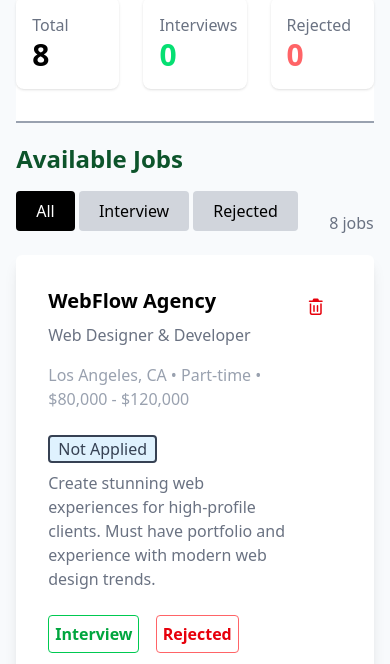
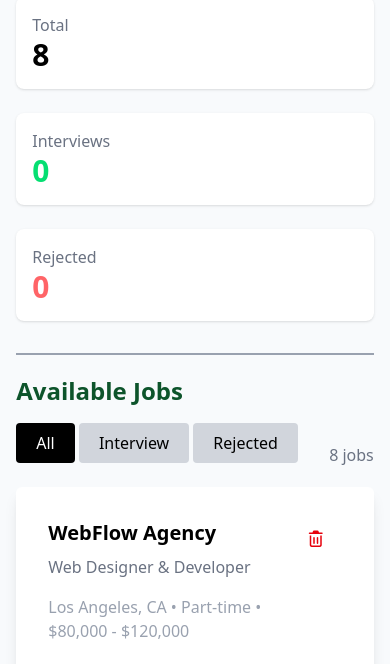
Before and after one commit to Sabbirbd912/A04-JobTracker, a plain HTML site: page index.html in a window 390 px wide. Shown: the part 103-767 px from the top of the page. Drawn offline with nearby package versions, Linux system fonts and the light colour scheme.

Commit message:
checked featured

```diff
--- a/index.html
+++ b/index.html
@@ -16,20 +16,20 @@
     />
   </head>
   <body class="bg-[#F8FAFC]">
-    <header class="w-11/12 mx-auto sticky top-0 bg-white z-10">
+    <header class="w-11/12 mx-auto">
       <h2 class="text-3xl font-bold py-8">Job Application Tracker</h2>
-      <div class="grid grid-cols-3 gap-6">
-        <div class="bg-base-100 p-4 rounded-lg shadow-sm">
+      <div class="grid grid-cols-1  md:grid-cols-3 gap-6">
+        <div class="bg-white p-4 rounded-lg shadow-sm">
           <p class="text-gray-500">Total</p>
           <h2 id="total" class="text-3xl font-bold">0</h2>
         </div>
-        <div class="bg-base-100 p-4 rounded-lg shadow-sm">
+        <div class="bg-white p-4 rounded-lg shadow-sm">
           <p class="text-gray-500">Interviews</p>
           <h2 id="interviewCounter" class="text-3xl font-bold text-green-400">
             0
           </h2>
         </div>
-        <div class="bg-base-100 p-4 rounded-lg shadow-sm">
+        <div class="bg-white p-4 rounded-lg shadow-sm">
           <p class="text-gray-500">Rejected</p>
           <h2 id="rejectedCounter" class="text-3xl font-bold text-red-400">
             0
@@ -41,7 +41,7 @@
 
     <main class="w-11/12 mx-auto pt-5">
       <h2 class="text-2xl font-bold text-green-900 mb-4">Available Jobs</h2>
-      <div class="flex justify-between items-center">
+      <div class="flex justify-between items-center sticky top-0 bg-[#F8FAFC] z-10">
         <div class="mb-6">
           <button
             onclick="toggleStyle('all-filter-btn')"
```
